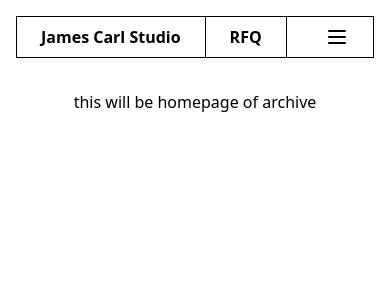
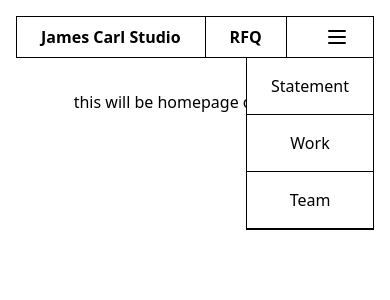
Before and after one commit to emmalcg/j-carl-frontend, a Next.js app: page / in a window 390 px wide. Both pictures are taken after a click on the button 337 px from the left and 37 px from the top of the page. Shown: the top 300 px of the page. Built offline with nearby package versions, Linux system fonts and the light colour scheme.

Commit message:
links changing on dynamic routing

```diff
--- a/components/AppHeader.js
+++ b/components/AppHeader.js
@@ -1,4 +1,20 @@
 import Link from 'next/link'
+import { useRouter } from "next/router";
+import { Fragment } from 'react'
+import { Menu, Transition } from '@headlessui/react'
+
+
+function MyLink(props) {
+  const router = useRouter()
+  let { href, children, ...rest } = props
+  return (
+    <Link href={href}>
+      <a {...rest} className={`block border-b border-black hover:bg-gray-200 py-4 px-6 text-center ${router.pathname == href && "bg-gray-200"}`}>{children}</a>
+    </Link>
+  )
+}
+
+
 
 export default function AppHeader() {
   const rfqNav = [
@@ -7,40 +23,69 @@ export default function AppHeader() {
     {title: 'Team', link: '/rfq-team'}
   ]
 
+  const router = useRouter()
+
   return (
-    <header className="flex justify-between mt-4 mb-8 border border-black">
+    <header className="flex justify-between mt-4 mb-8 border border-black relative">
       <h1 className="text-1xl font-bold no-underline flex">
         <div className="flex justify-items-center">
           <Link href="/">
-            <a className="border-r border-black py-2 px-6 ">James Carl Studio</a>
+            <a className="border-r border-black py-2 px-6">James Carl Studio</a>
           </Link>
         </div>
         <div className="flex justify-items-center">
           <Link href='/rfq'>
-            <a className="border-r border-black py-2 px-6">RFQ</a>
+            <a className={`border-r border-black py-2 px-6 ${router.pathname == "/rfq" && "bg-gray-200"}`}>RFQ</a>
           </Link>
         </div>
       </h1>
-      <nav className="hidden sm:block">
-        <ul className="sm:flex">
+      <nav className="">
+        <ul className="hidden sm:flex">
           {
             rfqNav.map(item => {
               return (
-              <li className="border-l border-black  py-2 px-6" key={item.title}>
+              <li className={`border-l border-black py-2 hover:bg-gray-200 ${router.pathname == item.link && "bg-gray-200"}`} key={item.title}>
                 <Link href={item.link}>
-                  <a>{item.title}</a>
+                  <a className={`hover:bg-gray-200 px-6 py-2 ${router.pathname == item.link && "bg-gray-200"}`}>{item.title}</a>
                 </Link>
               </li>
               )
             })
           }
         </ul>
+        <Menu>
+          <Menu.Button className="py-2 px-6 sm:hidden">
+            <svg xmlns="http://www.w3.org/2000/svg" className="h-6 w-6" fill="none" viewBox="0 0 24 24" stroke="currentColor">
+              <path strokeLinecap="round" strokeLinejoin="round" strokeWidth={2} d="M4 6h16M4 12h16M4 18h16" />
+            </svg>
+          </Menu.Button>
+          <Transition
+            as={Fragment}
+            enter="transition ease-out duration-100"
+            enterFrom="transform opacity-0 scale-95"
+            enterTo="transform opacity-100 scale-100"
+            leave="transition ease-in duration-75"
+            leaveFrom="transform opacity-100 scale-100"
+            leaveTo="transform opacity-0 scale-95"
+            >
+            <Menu.Items className="block sm:hidden absolute right-[-1px] top-[40px] z-10 bg-white border border-black">
+              {
+              rfqNav.map(item => {
+                return (
+                <Menu.Item key={item.title}>
+                  <MyLink href={item.link}>
+                    {item.title}
+                  </MyLink>
+                </Menu.Item>
+                )
+              })
+            }
+            </Menu.Items>
+
+          </Transition>
+
+        </Menu>
       </nav>
-      <button className="py-2 px-6 sm:hidden">
-        <svg xmlns="http://www.w3.org/2000/svg" className="h-6 w-6" fill="none" viewBox="0 0 24 24" stroke="currentColor">
-          <path strokeLinecap="round" strokeLinejoin="round" strokeWidth={2} d="M4 6h16M4 12h16M4 18h16" />
-        </svg>
-      </button>
     </header>
   )
 }
--- a/package.json
+++ b/package.json
@@ -9,6 +9,7 @@
   },
   "dependencies": {
     "@apollo/client": "^3.5.6",
+    "@headlessui/react": "^1.4.3",
     "dotenv": "^10.0.0",
     "embla-carousel-react": "^6.0.2",
     "graphql": "^16.2.0",
--- a/pages/rfq-work.js
+++ b/pages/rfq-work.js
@@ -3,7 +3,7 @@ import { ApolloClient, InMemoryCache, gql } from '@apollo/client'
 import { useState, useEffect } from 'react';
 
 export default function RfqWork({ artworks }) {
-
+  console.log(artworks)
   const [ rfqArtworks, setRfqArtworks ] = useState([])
 
   useEffect(() => {
```
Also changed, not shown: 1 other file (tests, documents, lock files or other folders).
